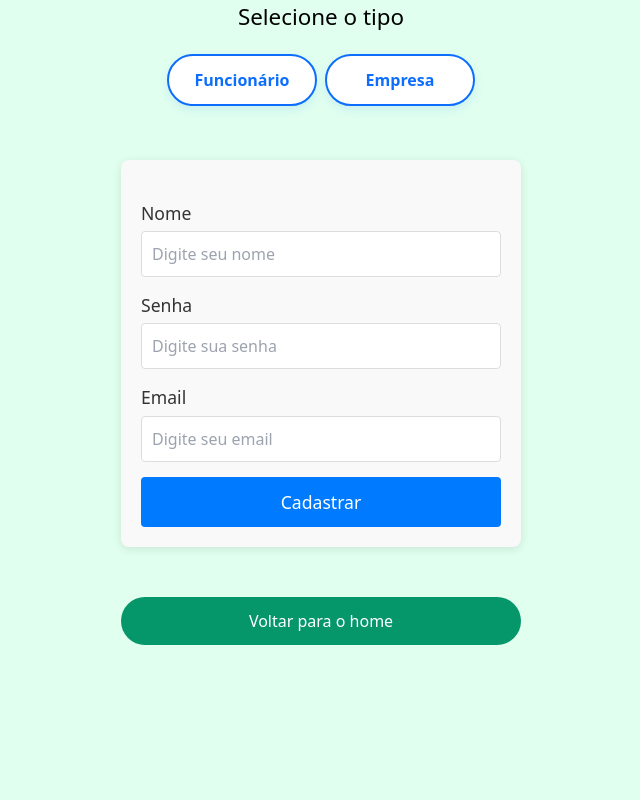
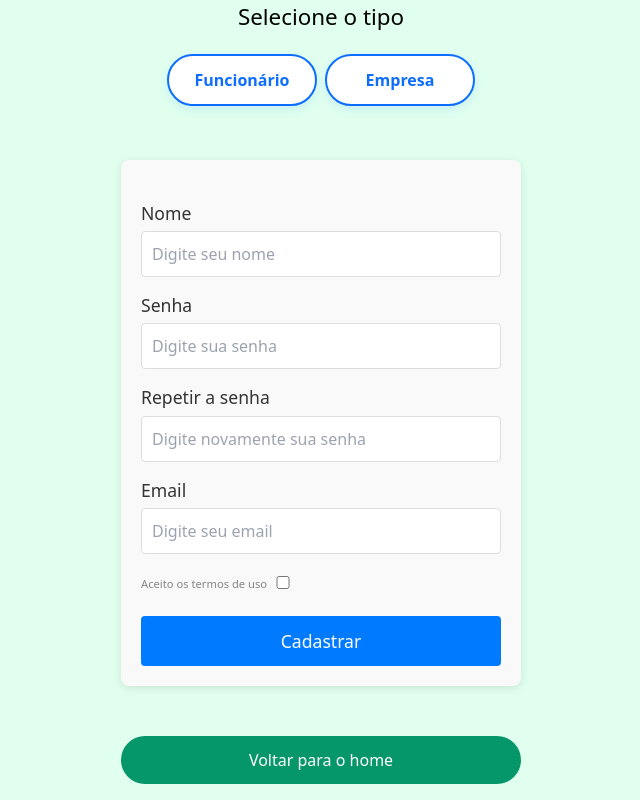
Before and after one commit to DanielDeveloperBR/feedback-equipe, an Angular app: page /cadastro in a window 1280 px wide. Shown: the whole page, without its empty margins (319-959 px from the left). Built offline with nearby package versions, Linux system fonts and the light colour scheme.

Commit message:
Coloquei a nova verificação de confirmar a senhae coloquei o novo campo do checkbox e de repetir senha

```diff
--- a/src/app/pages/cadastrar/cadastrar.component.html
+++ b/src/app/pages/cadastrar/cadastrar.component.html
@@ -1,15 +1,23 @@
 <app-selecionar-tipo (tipoSelecionado)="onTipoSelecionado($event)" />
 
-<app-form [formGroup]="registerForm" [fields]="
-{
-  nome: {type: 'text', label: 'Nome', placeholder: 'Digite seu nome'},
-  senha: {type: 'password', label: 'Senha', placeholder: 'Digite sua senha'},
-  email: {type: 'email', label: 'Email', placeholder: 'Digite seu email'}
-}" submitButtonText="Cadastrar" (submitEvent)="handleFormSubmit()">
+<app-form
+  [formGroup]="registerForm" [fields]='{
+    nome: {type: "text", label: "Nome", placeholder: "Digite seu nome"},
+    senha: {type: "password", label: "Senha", placeholder: "Digite sua senha"},
+    repetirSenha: {type: "password", label: "Repetir a senha", placeholder: "Digite novamente sua senha"},
+    email: {type: "email", label: "Email", placeholder: "Digite seu email"},
+    checarTermos: {
+      type: "checkbox",
+      label: "",
+      span: "<a href=\"/termos-de-uso\" target=\"_blank\">Aceito os termos de uso</a>"
+    }
+  }'
+  submitButtonText="Cadastrar"
+  (submitEvent)="handleFormSubmit()">
 </app-form>
 
 
-<a class="flex items-center justify-center bg-green-600 hover:bg-green-700 text-white py-3 px-6 rounded-full text-x3 mx-auto"
+<a class="flex items-center justify-center bg-green-600 hover:bg-green-700 text-white py-3 px-6 rounded-full text-x3 mx-auto mb-1"
   style="max-width: 400px;" href="/home">
   Voltar para o home
 </a>
--- a/src/app/pages/cadastrar/cadastrar.component.ts
+++ b/src/app/pages/cadastrar/cadastrar.component.ts
@@ -12,6 +12,9 @@ import { SelecionarTipoComponent } from '../../components/selecionar-tipo/seleci
   imports: [FormComponent, SelecionarTipoComponent]
 })
 export class CadastrarComponent implements OnInit {
+goToTermos() {
+throw new Error('Method not implemented.');
+}
   registerForm: FormGroup;
   tipo: string | null = null;
 
@@ -19,7 +22,9 @@ export class CadastrarComponent implements OnInit {
     this.registerForm = this.fb.group({
       nome: ['', Validators.required],
       senha: ['', [Validators.required, Validators.minLength(6)]],
-      email: ['', [Validators.required, Validators.email]]
+      repetirSenha: ['', [Validators.required, Validators.minLength(6)]],
+      email: ['', [Validators.required, Validators.email]],
+      checarTermos: [false, Validators.requiredTrue]
     });
   }
 
@@ -27,7 +32,7 @@ export class CadastrarComponent implements OnInit {
     this.tipo = tipo;
   }
 
-  ngOnInit(): void {}
+  ngOnInit(): void { }
 
   handleFormSubmit() {
     if (!this.tipo) {
@@ -35,12 +40,16 @@ export class CadastrarComponent implements OnInit {
       return;
     }
 
-    this.authService.register(
-      this.registerForm.value.nome,
-      this.registerForm.value.email,
-      this.registerForm.value.senha,
-      this.tipo
-    ).subscribe({
+    if (this.registerForm.value.senha !== this.registerForm.value.repetirSenha) {
+      alert('As senhas não coincidem. Tente novamente.');
+      return;
+    }
+    if (this.registerForm.value.checarTermos === false) {
+      alert('Você deve aceitar os termos de uso para continuar.');
+      return;
+    }
+
+    this.authService.register(this.registerForm.value.nome, this.registerForm.value.email, this.registerForm.value.senha, this.tipo).subscribe({
       next: (res) => {
         alert('Cadastro realizado com sucesso!');
         this.router.navigate(['/login']);
```
